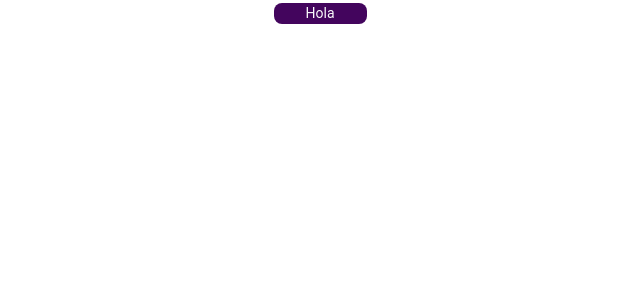
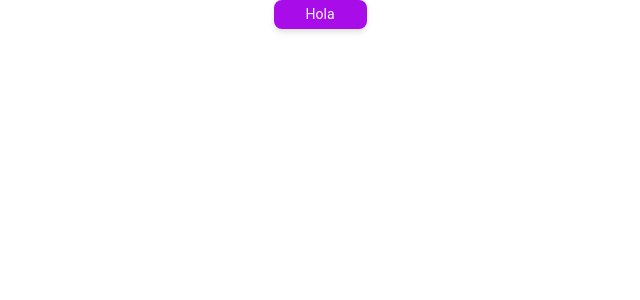
Before and after one commit to carlix-27/interaction-design, a React (Create React App) app: page / in a window 1280 px wide. Shown: the top 300 px of the page, without its empty margins (320-960 px from the left). Built offline with nearby package versions, Linux system fonts and the light colour scheme.

Commit message:
Fix button

```diff
--- a/src/components/common/Button/index.tsx
+++ b/src/components/common/Button/index.tsx
@@ -7,20 +7,25 @@ const buttonVariant = cva(['w-full sm:w-fit', 'rounded-lg'], {
         variant:{
             fulfilled:[
                 'bg-primary-500 text-grey-50',
+            ],
+            focus: [
                 'focus: bg-primary-800 text-grey-50',
             ],
             outlined:[
                 'bg-grey-50 text-primary-500 border border-grey-50',
+            ],
+            active: [
                 'active: bg-primary-100 text-primary-500 border border-primary-100',
-                'disabled: text-grey-400 border border-grey-50',
             ],
             ghost:[
                 'bg-transparent text-primary-500',
-                'disabled: text-grey-400',
             ],
+            disabled:[
+                'disabled: bg-grey-50 text-grey-400 border border-grey-50',
+            ]
         },
         size:{
-            medium:['px-8 py-0 text-buttonText font-buttonFont'],
+            medium:['px-8 py-1 drop-shadow-md rounded-2xl text-buttonText font-buttonFont'],
         }
     },
     defaultVariants:{
```
Also changed, not shown: 1 other file (tests, documents, lock files or other folders).
